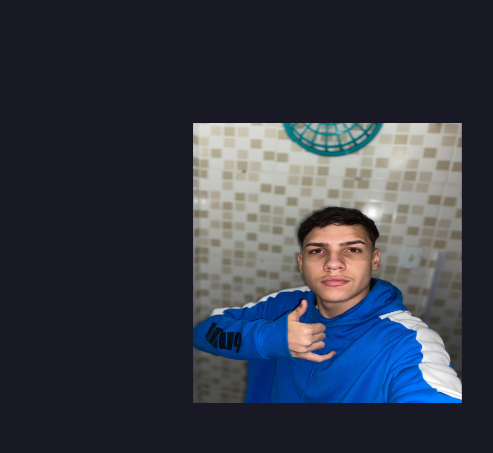
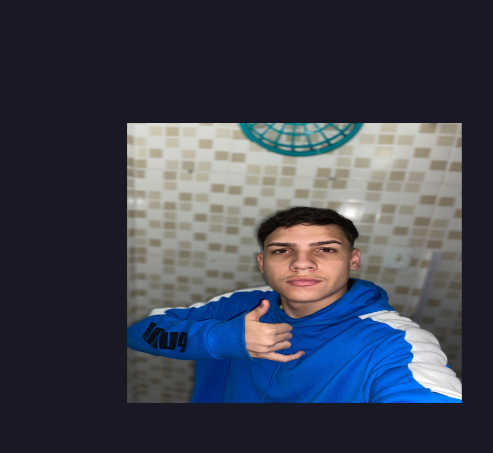
Before and after one commit to vazcaique/portifolio, a plain HTML site: page index.html in a window 1280 px wide. Shown: the part 255-708 px from the top of the page, 626-1119 px from the left. Drawn offline with nearby package versions, Linux system fonts and the light colour scheme.

Commit message:
Alteração de imagem

```diff
--- a/index.html
+++ b/index.html
@@ -34,7 +34,7 @@
         </div>
         </section>
 
-        <img class="apresentacao__imagem" src="./assets/eu2.jpg" alt="Caique Vaz"width="" height="280px">
+        <img class="apresentacao__imagem" src="./assets/eu2.jpg" alt="Caique Vaz"width="335px" height="280px">
     </main>
     <footer class="rodape">
         <p>Desenvolvido por Alura.</p>
--- a/styles/style.css
+++ b/styles/style.css
@@ -102,9 +102,7 @@ body {
     background-color: var(--cor-hover);
 }
 
-.apresentacao__imagem{
-    width: 30%;
-}
+
 
 .rodape {
     color: var(--cor-primaria);
```
Also changed, not shown: about.html (+1 -1 lines).
